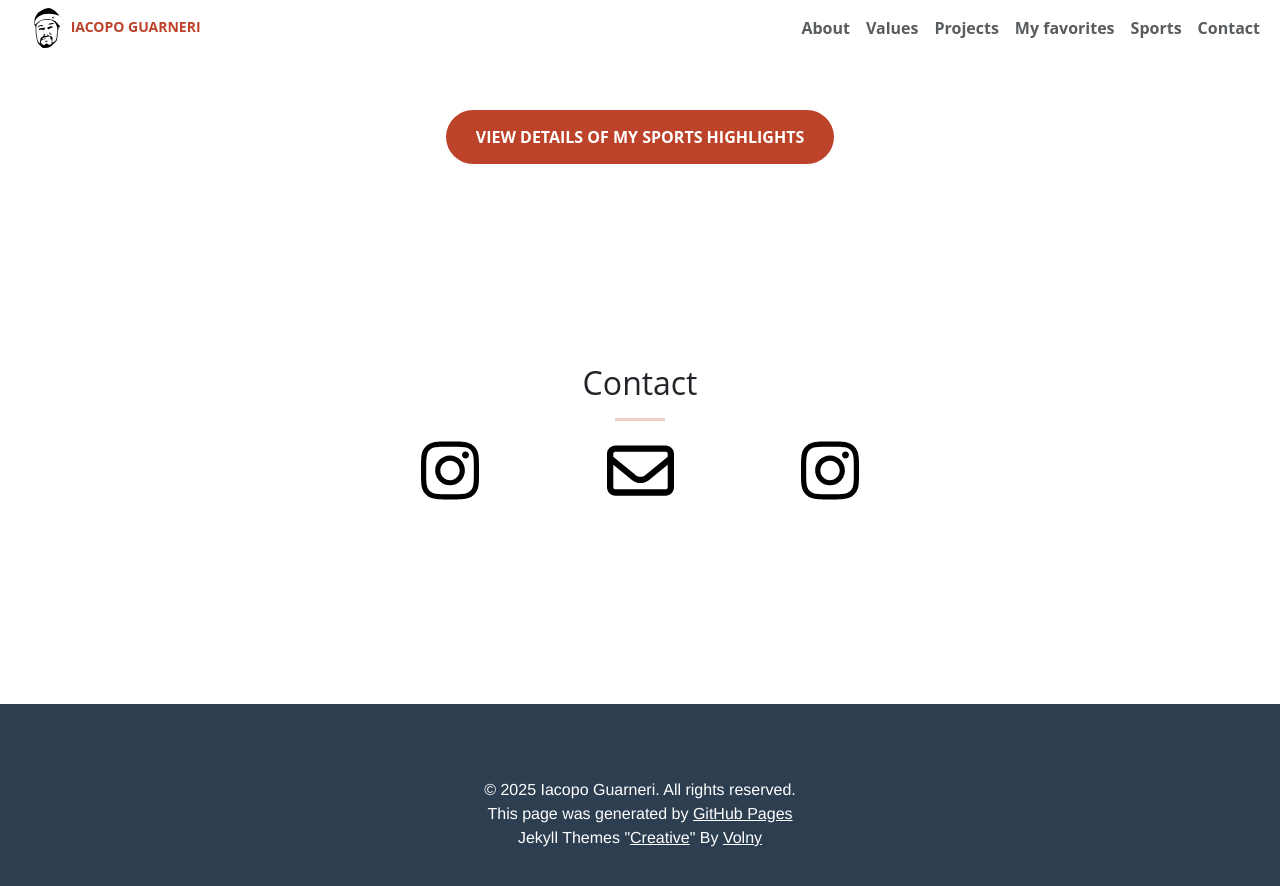
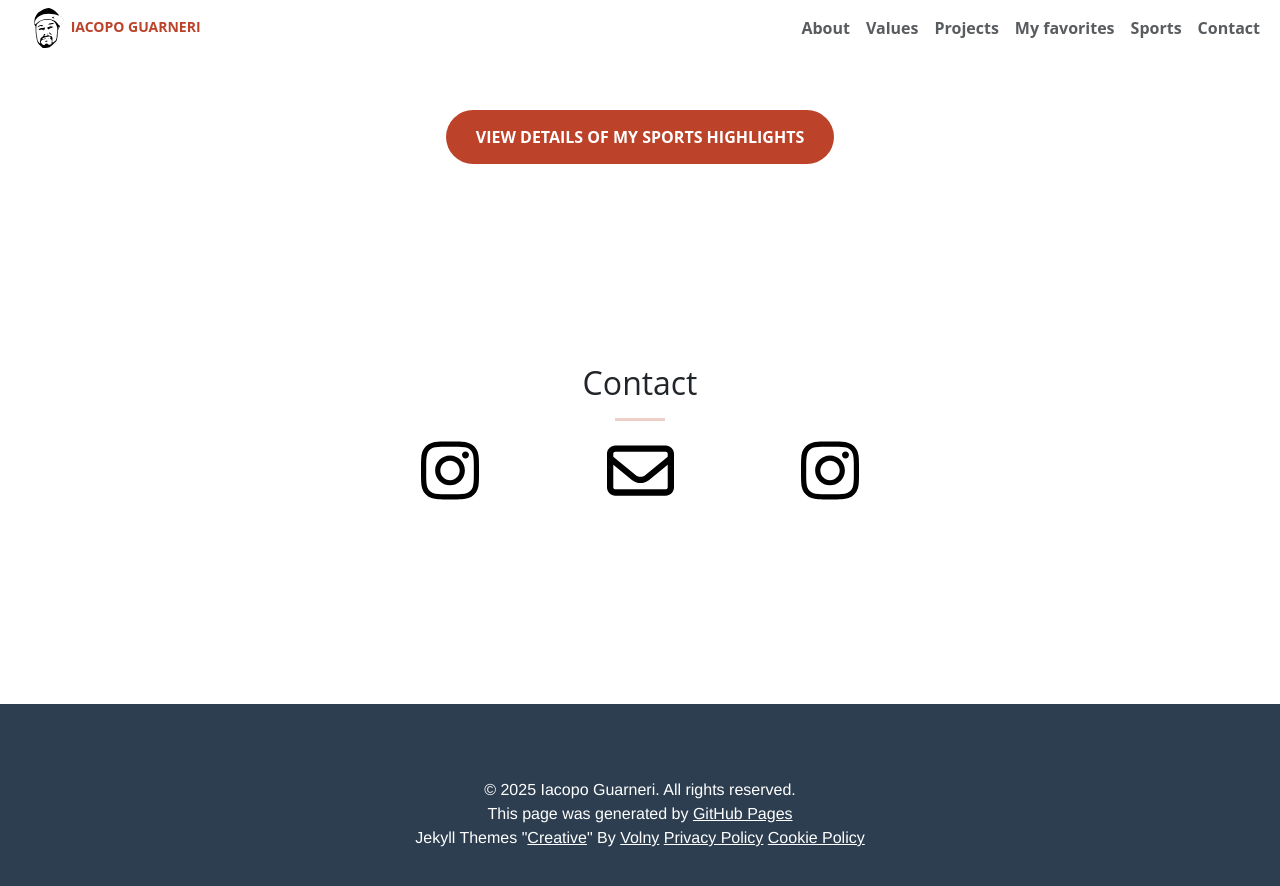
Before and after one commit to iacoposk8/iacoposk8.github.io, a Jekyll site: the page built from index.html, in a window 1280 px wide and 900 px high, scrolled down 3154 px. Shown: the top 886 px of the window. Built offline with Jekyll 4.4.1, drawn with Linux system fonts in a browser that asks for light colours.

Commit message:
Update footer.html

```diff
--- a/_includes/footer.html
+++ b/_includes/footer.html
@@ -7,6 +7,9 @@
     © {{ year }} Iacopo Guarneri. All rights reserved.<br />
     This page was generated by <a href="https://pages.github.com" target="_blank">GitHub Pages</a><br />
     Jekyll Themes "<a href="https://github.com/volny/creative-theme-jekyll" target="_blank">Creative</a>" By <a href="https://github.com/volny" target="_blank">Volny</a>
+
+    <a href="https://www.iubenda.com/privacy-policy/42525853" class="iubenda-white iubenda-noiframe iubenda-embed iubenda-noiframe " title="Privacy Policy ">Privacy Policy</a><script type="text/javascript">(function (w,d) {var loader = function () {var s = d.createElement("script"), tag = d.getElementsByTagName("script")[0]; s.src="https://cdn.iubenda.com/iubenda.js"; tag.parentNode.insertBefore(s,tag);}; if(w.addEventListener){w.addEventListener("load", loader, false);}else if(w.attachEvent){w.attachEvent("onload", loader);}else{w.onload = loader;}})(window, document);</script>
+    <a href="https://www.iubenda.com/privacy-policy/42525853/cookie-policy" class="iubenda-white iubenda-noiframe iubenda-embed iubenda-noiframe " title="Cookie Policy ">Cookie Policy</a><script type="text/javascript">(function (w,d) {var loader = function () {var s = d.createElement("script"), tag = d.getElementsByTagName("script")[0]; s.src="https://cdn.iubenda.com/iubenda.js"; tag.parentNode.insertBefore(s,tag);}; if(w.addEventListener){w.addEventListener("load", loader, false);}else if(w.attachEvent){w.attachEvent("onload", loader);}else{w.onload = loader;}})(window, document);</script>
   </div>
 </footer>
 {% endif %}
```
